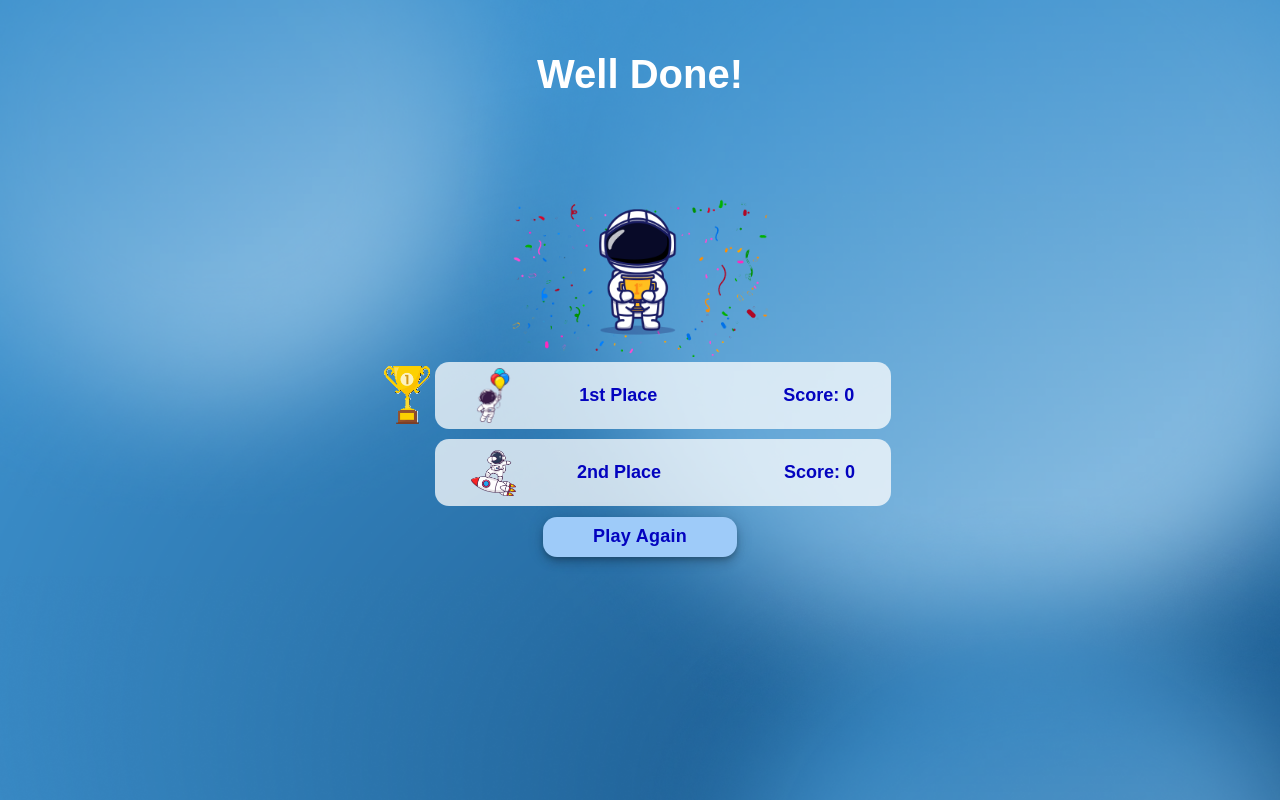
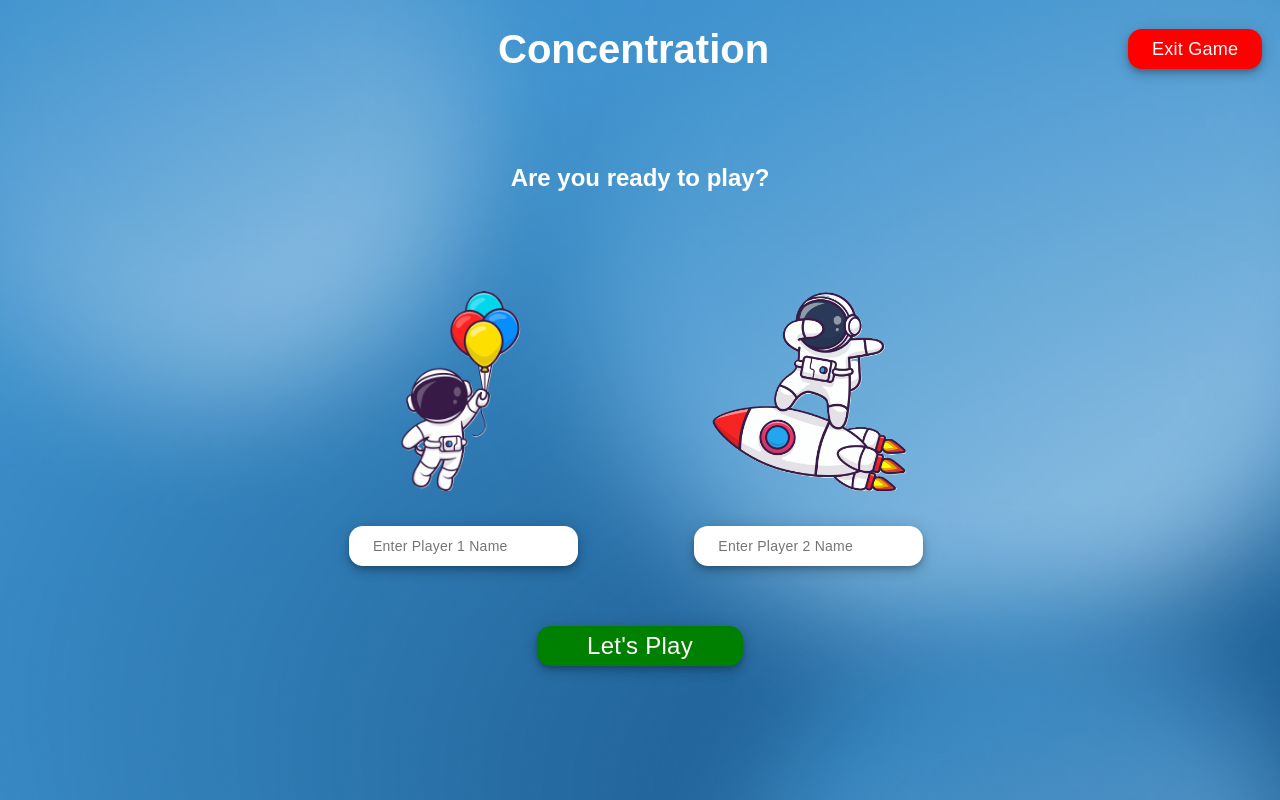
Before and after one commit to Carrscot/concentration, a React (Vite) app: page / in a window 1280 px wide. Built offline with nearby package versions, Linux system fonts and the light colour scheme.

Commit message:
Fix gameState

```diff
--- a/src/App.jsx
+++ b/src/App.jsx
@@ -14,7 +14,7 @@ function App() {
   const [choiceOne, setChoiceOne] = useState(null);
   const [choiceTwo, setChoiceTwo] = useState(null);
   const [cards, setCards] = useState(cardInfo);
-  const [gameState, setGameState] = useState('End');
+  const [gameState, setGameState] = useState('Start');
   const [winner, setWinner] = useState(player1);
 
   const shuffle = (array) => {
```
